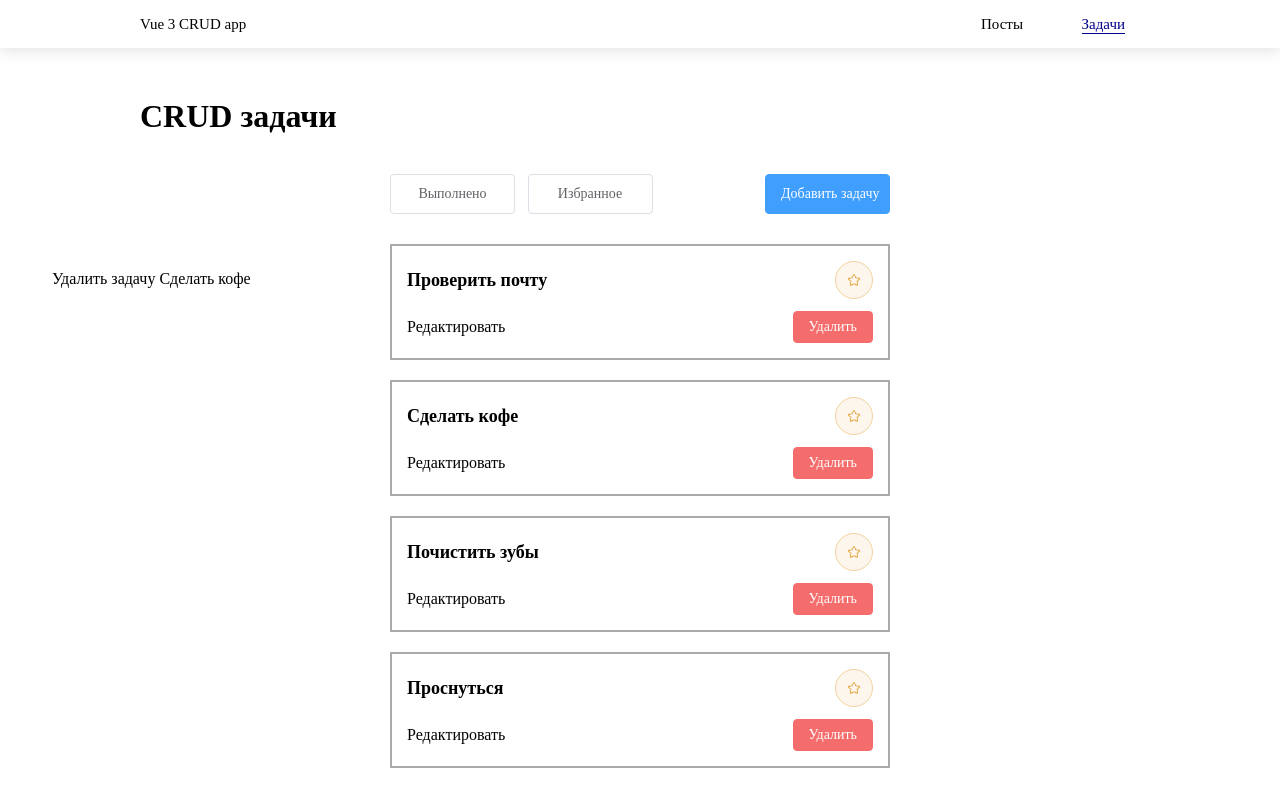
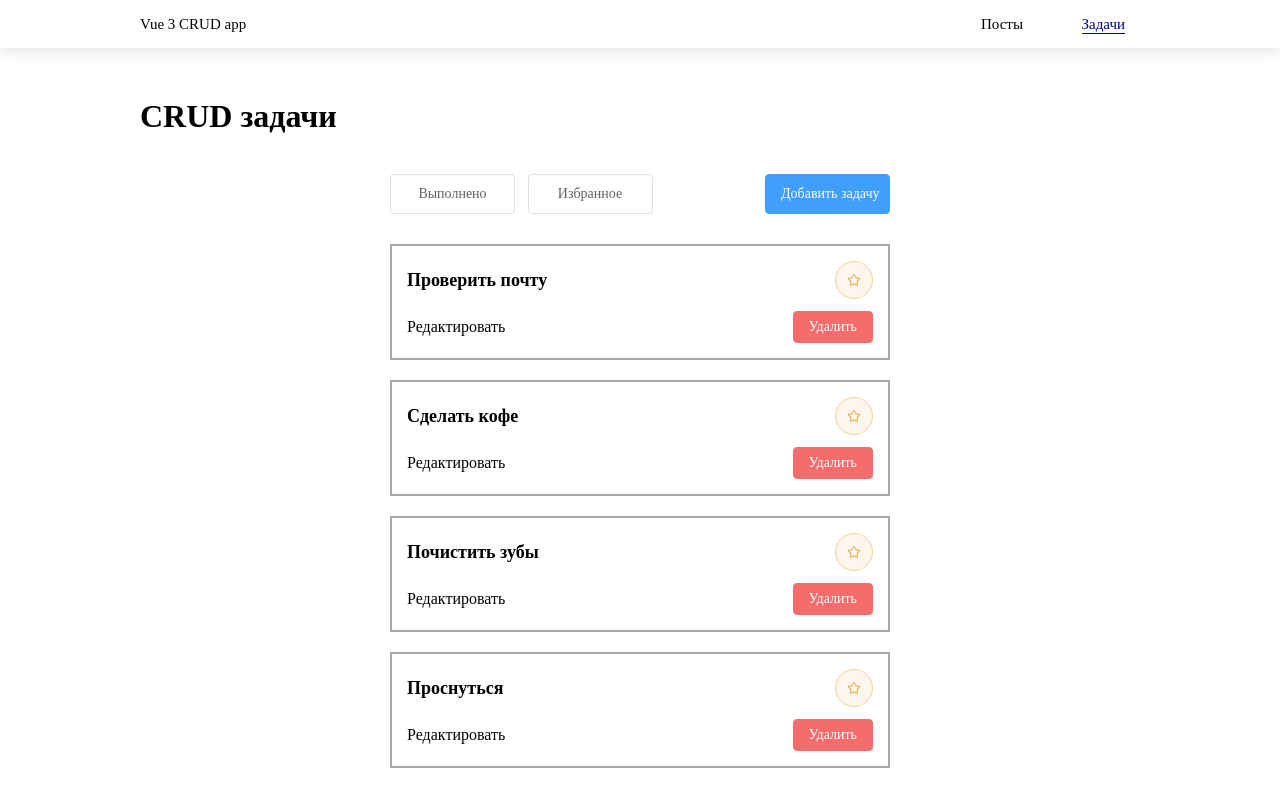
Before and after one commit to Dmitriy-Fenyov/vue-3-crud, a Vue app: page /todos in a window 1280 px wide. Shown: the top 800 px of the page. Built offline with nearby package versions, Linux system fonts and the light colour scheme; the HTML template or start-up script is replaced by a standard one.

Commit message:
work on DeleteTodoPopup

```diff
--- a/src/components/DeleteTodoPopup.vue
+++ b/src/components/DeleteTodoPopup.vue
@@ -2,22 +2,39 @@
 import {usetodosMockStore} from '@/stores/todosMockStore'
 const mock = usetodosMockStore()
 const {todos} = mock
+import { ref } from 'vue'
+
+const dialogVisible = ref(false)
 </script>
 
 <template>
-  <div class="popup">
-    <p>Удалить задачу {{ todos[1].title }} </p>
-  </div>
+  <el-button
+    type="danger"
+    @click="dialogVisible = true"
+  >
+    Удалить
+  </el-button>
+
+  <el-dialog
+    v-model="dialogVisible"
+    width="30%"
+    draggable
+  >
+    <span> Удалить задачу "{{ todos[1].title }}"?</span>
+    <template #footer>
+      <span class="dialog-footer">
+        <el-button
+          type="dander"
+          @click="dialogVisible = false"
+          style="background-color: #f56c6c; color: aliceblue;"
+        >
+          Удалить
+        </el-button>
+        <el-button @click="dialogVisible = false">Отмена</el-button>
+      </span>
+    </template>
+  </el-dialog>
 </template>
 
 <style lang="scss" scoped>
-
-  .popup {
-    width: 588px;
-    height: 146px;
-    margin: 0 auto;
-    position: absolute;
-    bottom: 50%;
-    right: 50%;
-  }
 </style>
--- a/src/components/PageTodos.vue
+++ b/src/components/PageTodos.vue
@@ -44,7 +44,7 @@
           <RouterLink class="as" :to="'/todos/' + todo.id">
             Редактировать
           </RouterLink>
-          <el-button type="danger">Удалить</el-button>
+          <DeleteTodoPopup />
         </div>
       </div>
     </div>
@@ -53,6 +53,7 @@
 
 <script setup>
 import { Star } from '@element-plus/icons-vue'
+import DeleteTodoPopup from '@/components/DeleteTodoPopup.vue'
 import {usetodosMockStore} from '@/stores/todosMockStore'
 const mock = usetodosMockStore()
 const {todos} = mock
--- a/src/views/TodosList.vue
+++ b/src/views/TodosList.vue
@@ -2,13 +2,11 @@
   <div class="todos">
     <h1 class="todos-title">CRUD задачи</h1>
     <PageTodos />
-    <DeleteTodoPopup v-if="2>1" />
   </div>
 </template>
 
 <script setup>
 import PageTodos from '@/components/PageTodos.vue'
-import DeleteTodoPopup from '@/components/DeleteTodoPopup.vue'
 </script>
 
 <style lang="scss" scoped>
```
